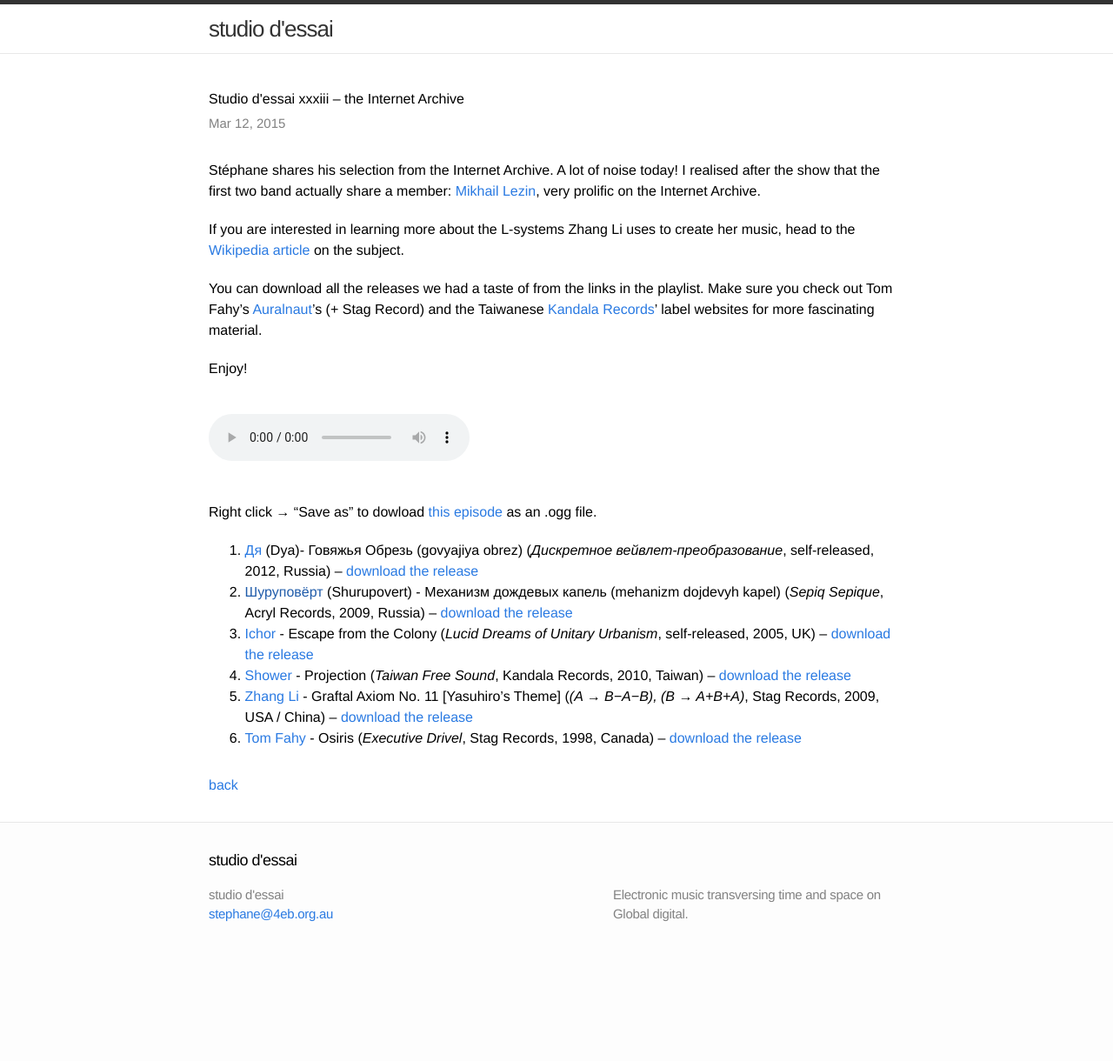
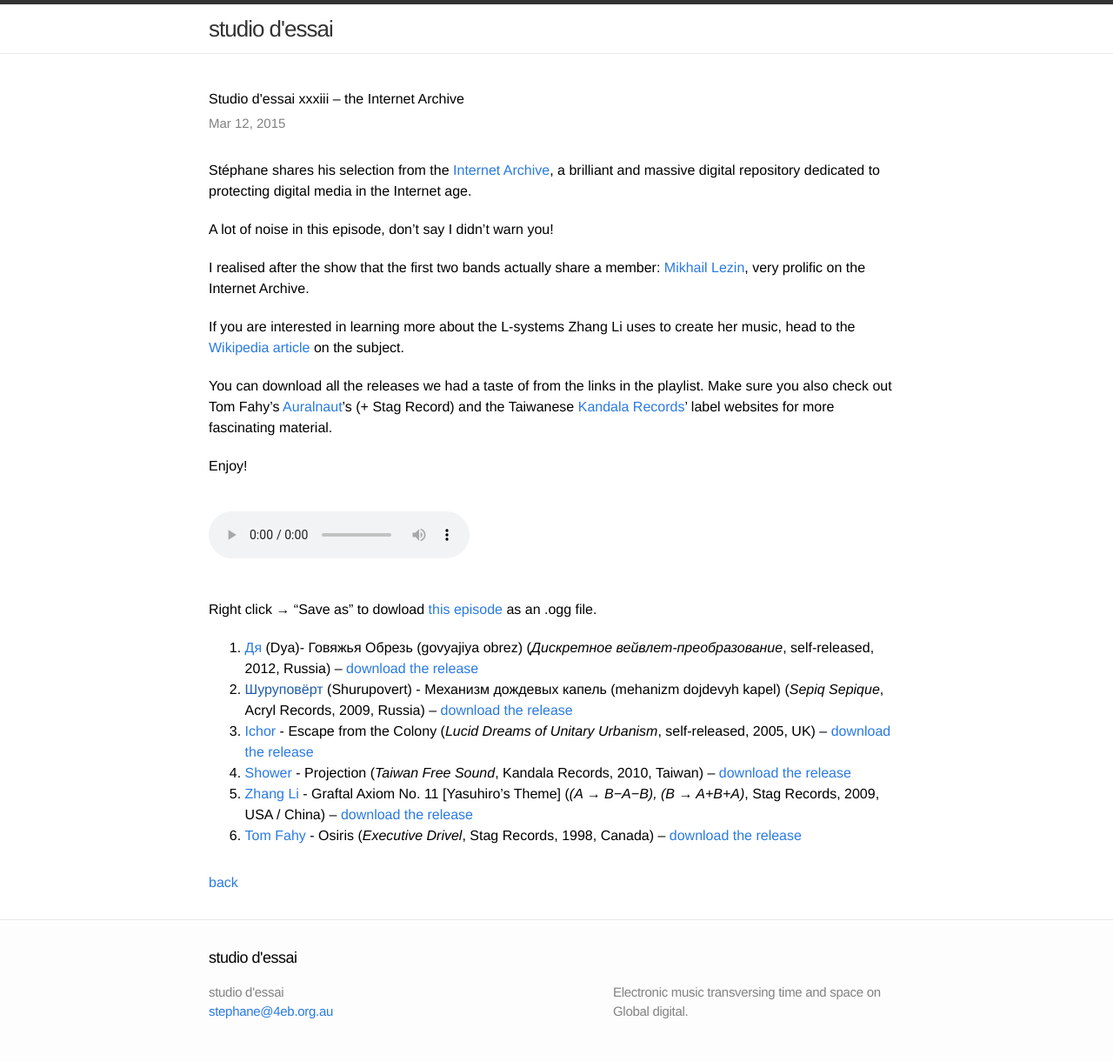
Before and after one commit to studio-dessai/studio-dessai.github.io, a Jekyll site: the page built from _posts/2015-03-12-sdexxxiii.md, in a window 1280 px wide. Shown: the whole page at 87% size. Built offline with Jekyll 4.4.1, drawn with Linux system fonts in a browser that asks for light colours; before the commit the page ends 1108 px from its top, so only the background shows below that.

Commit message:
additions and fixes

```diff
--- a/_posts/2015-03-12-sdexxxiii.md
+++ b/_posts/2015-03-12-sdexxxiii.md
@@ -3,11 +3,15 @@ layout: post
 title: "Studio d'essai xxxiii – the Internet Archive"
 ---
 
-Stéphane shares his selection from the Internet Archive. A lot of noise today! I realised after the show that the first two band actually share a member: [Mikhail Lezin](https://en.wikipedia.org/wiki/L-system), very prolific on the Internet Archive.
+Stéphane shares his selection from the [Internet Archive](https://archive.org/), a brilliant and massive digital repository dedicated to protecting digital media in the Internet age.
+
+A lot of noise in this episode, don't say I didn't warn you!
+
+I realised after the show that the first two bands actually share a member: [Mikhail Lezin](https://en.wikipedia.org/wiki/L-system), very prolific on the Internet Archive.
 
 If you are interested in learning more about the L-systems Zhang Li uses to create her music, head to the [Wikipedia article](https://en.wikipedia.org/wiki/L-system) on the subject.
 
-You can download all the releases we had a taste of from the links in the playlist. Make sure you check out Tom Fahy's [Auralnaut](http://auralnaut.com/)'s (+ Stag Record) and the Taiwanese [Kandala Records](http://www.kandalarecords.tw/)' label websites for more fascinating material.
+You can download all the releases we had a taste of from the links in the playlist. Make sure you also check out Tom Fahy's [Auralnaut](http://auralnaut.com/)'s (+ Stag Record) and the Taiwanese [Kandala Records](http://www.kandalarecords.tw/)' label websites for more fascinating material.
 
 Enjoy!
 
```
